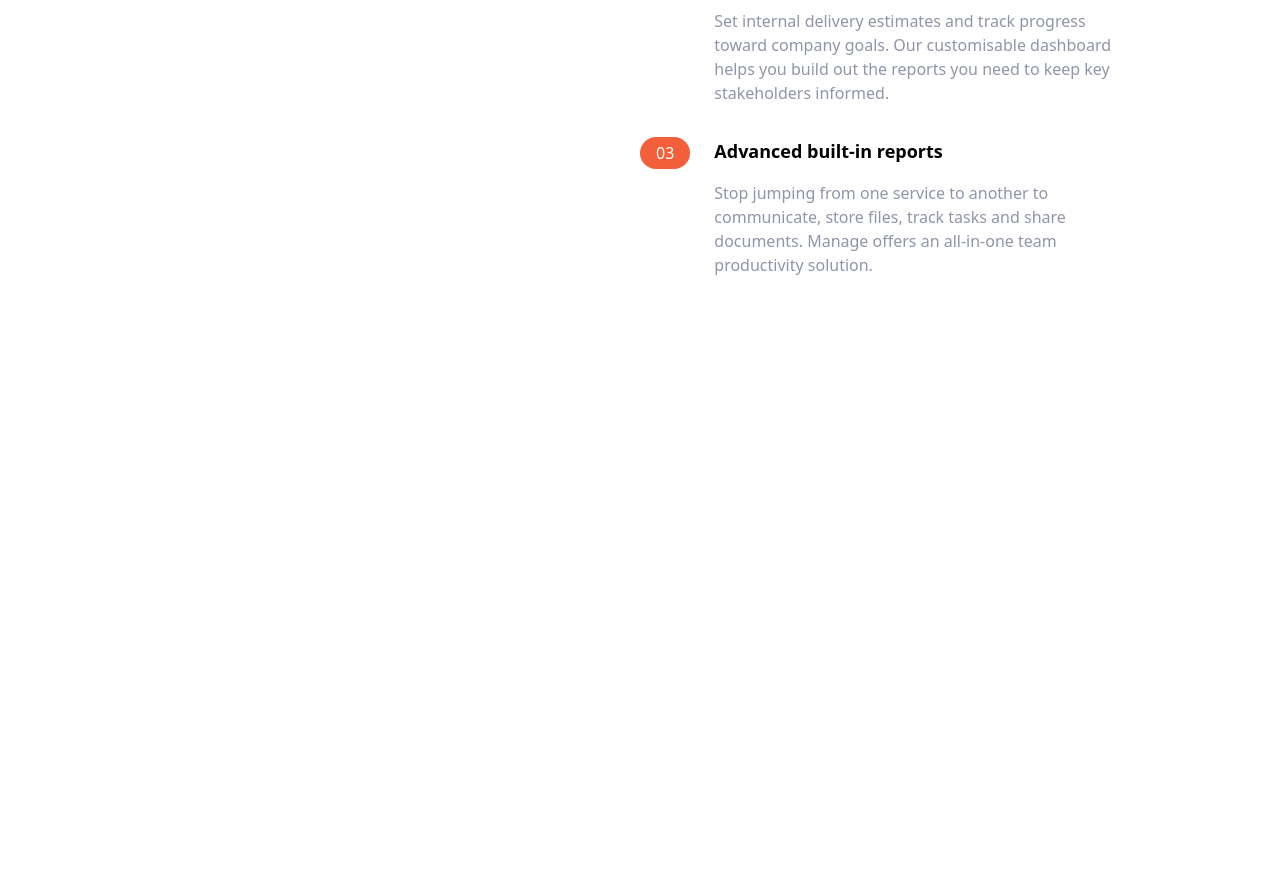
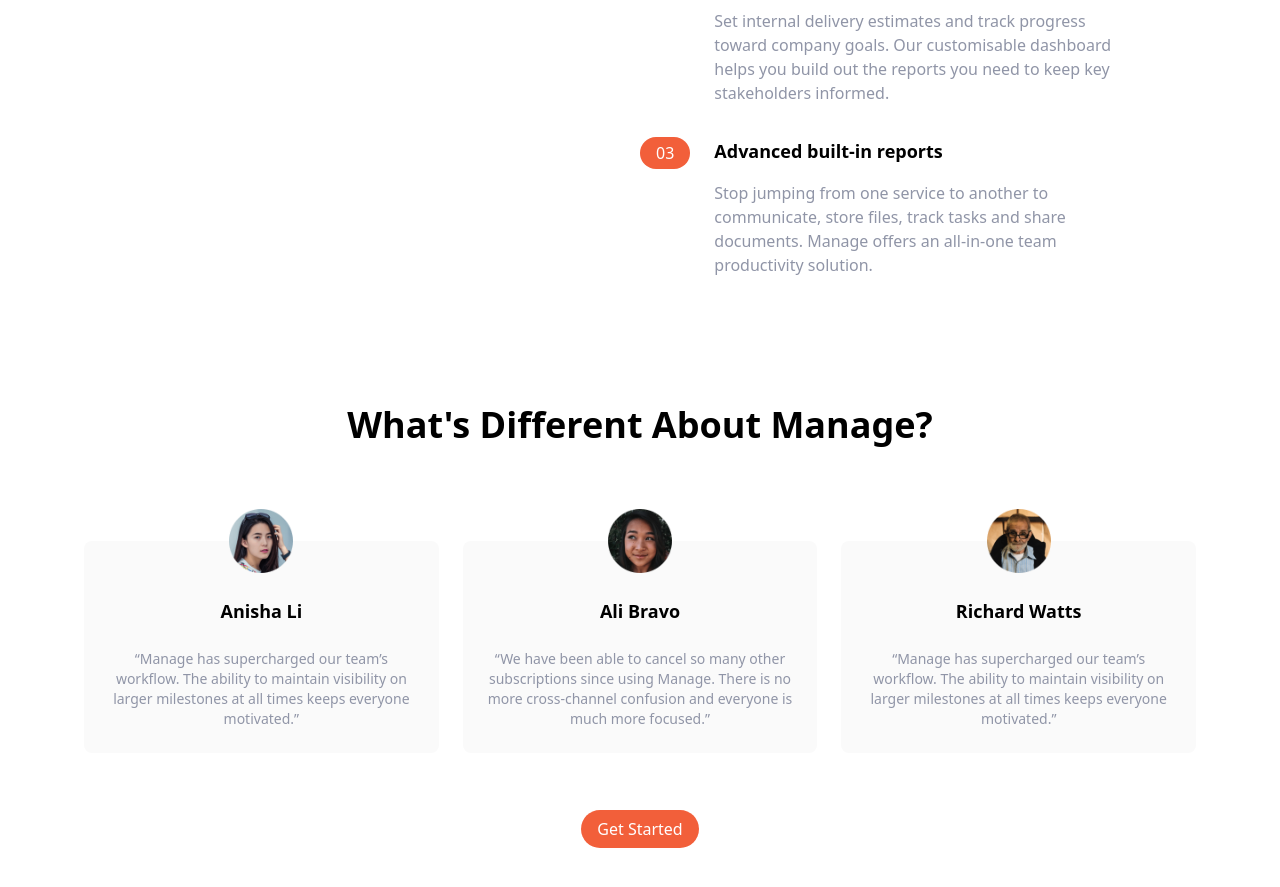
Before and after one commit to unexh/Tailwind-landing-page, a website: page index.html in a window 1280 px wide. Shown: the part 855-1742 px from the top of the page. Before the commit the page ends 1132 px from the top, so only its background shows below. Drawn offline with Linux system fonts and the light colour scheme.

Commit message:
Added testimonials section

```diff
--- a/index.html
+++ b/index.html
@@ -180,5 +180,66 @@
         </div>
       </div>
     </section>
+
+    <!-- Testtimonials -->
+    <section id="Testtimonials">
+      <!-- Container to heading and testm blocks -->
+      <div class="mx-auto mt-32 max-w-6xl px-5 text-center">
+        <!-- Heading -->
+        <h2 class="text-4xl font-bold">What's Different About Manage?</h2>
+
+        <!-- Testimonials Container -->
+        <div class="mt-24 flex flex-col md:flex-row md:space-x-6">
+          <!-- Testimonial 1 -->
+          <div
+            class="flex flex-col items-center space-y-6 rounded-lg bg-veryLightGray p-6 md:w-1/3"
+          >
+            <img src="img/avatar-anisha.png" class="-mt-14 w-16" alt="" />
+            <h5 class="text-lg font-bold">Anisha Li</h5>
+            <p class="text-sm text-darkGrayishBlue">
+              “Manage has supercharged our team’s workflow. The ability to
+              maintain visibility on larger milestones at all times keeps
+              everyone motivated.”
+            </p>
+          </div>
+
+          <!-- Testimonial 2 -->
+          <div
+            class="hidden flex-col items-center space-y-6 rounded-lg bg-veryLightGray p-6 md:flex md:w-1/3"
+          >
+            <img src="img/avatar-ali.png" class="-mt-14 w-16" alt="" />
+            <h5 class="text-lg font-bold">Ali Bravo</h5>
+            <p class="text-sm text-darkGrayishBlue">
+              “We have been able to cancel so many other subscriptions since
+              using Manage. There is no more cross-channel confusion and
+              everyone is much more focused.”
+            </p>
+          </div>
+
+          <!-- Testimonial 3 -->
+          <div
+            class="hidden flex-col items-center space-y-6 rounded-lg bg-veryLightGray p-6 md:flex md:w-1/3"
+          >
+            <img src="img/avatar-richard.png" class="-mt-14 w-16" alt="" />
+            <h5 class="text-lg font-bold">Richard Watts</h5>
+            <p class="text-sm text-darkGrayishBlue">
+              “Manage has supercharged our team’s workflow. The ability to
+              maintain visibility on larger milestones at all times keeps
+              everyone motivated.”
+            </p>
+          </div>
+        </div>
+
+        <!-- Button -->
+
+        <div class="my-16">
+          <a
+            href="#"
+            class="self-baseline rounded-full bg-brightRed px-4 py-2 text-white hover:bg-brightRedLight"
+            >Get Started</a
+          >
+        </div>
+      </div>
+    </section>
   </body>
 </html>
```
Also changed, not shown: css/main.css.
